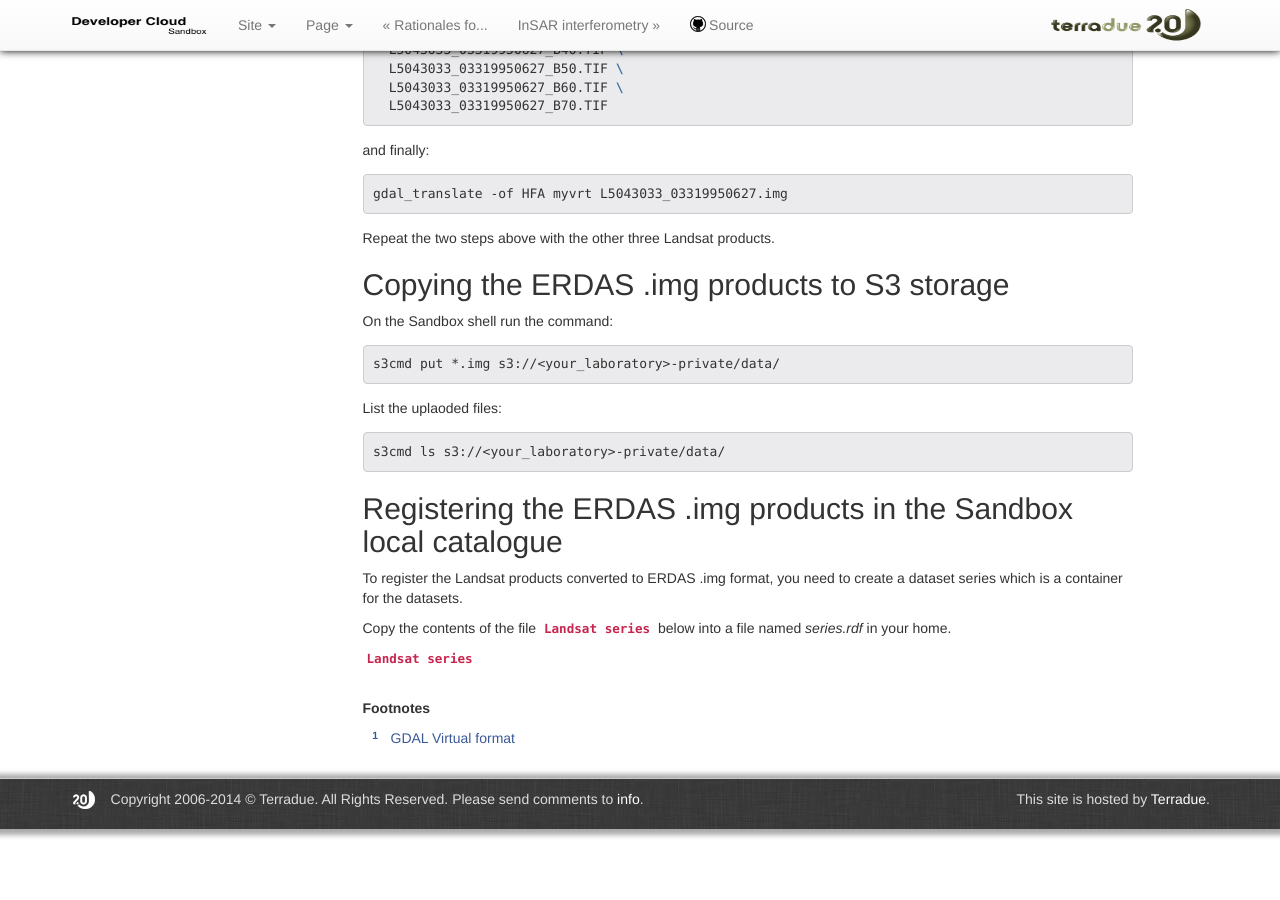
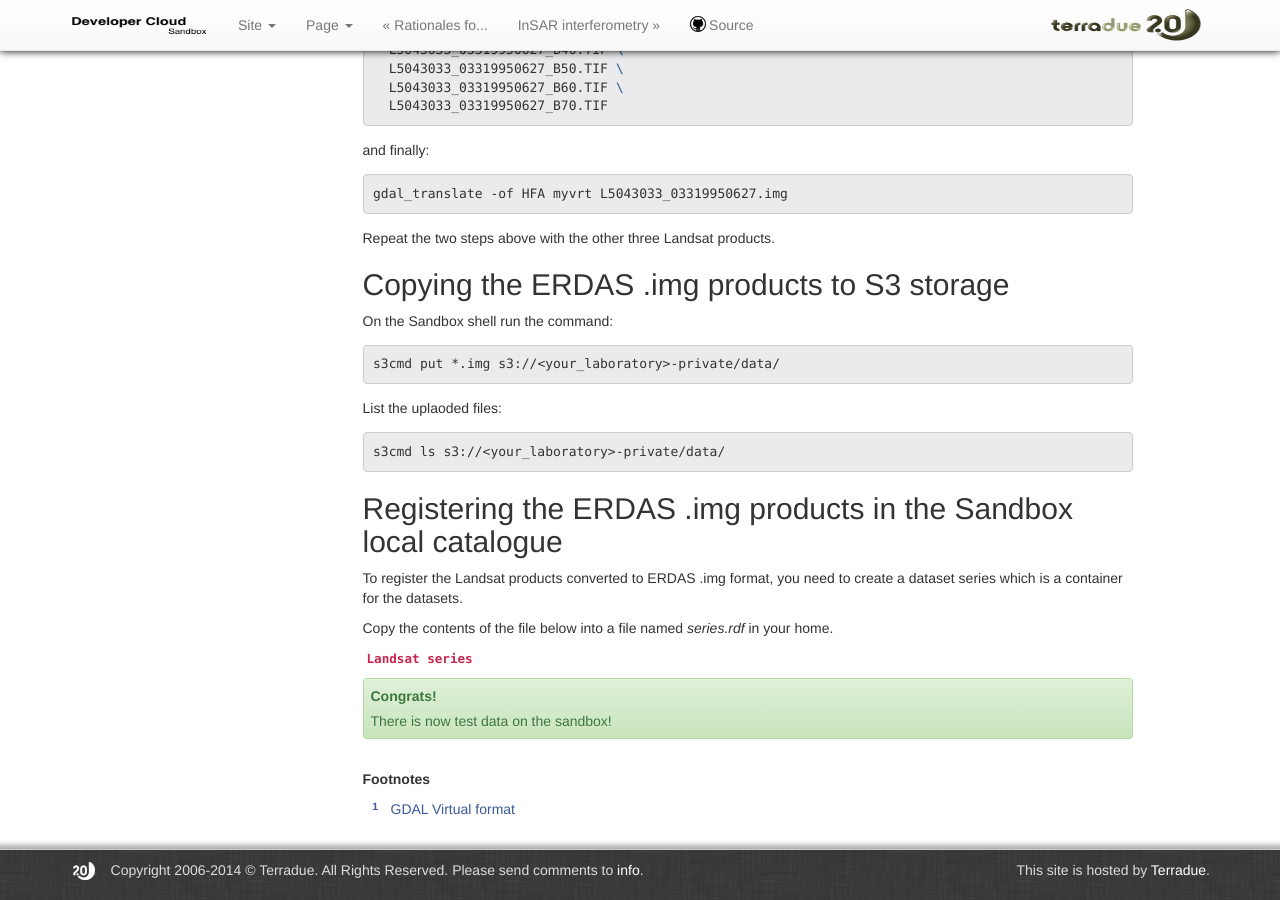
Before and after one commit to Terradue/doc-developer-sandbox, a Sphinx documentation site: the page built from source/field/vegetation/lib_python_ndvi/data.rst, in a window 1280 px wide and 900 px high, scrolled down 516 px. Built offline with Sphinx 7.4.7, drawn with Linux system fonts in a browser that asks for light colours; pages that are not in the unit, such as notebooks, are missing from menus.

Commit message:
Update data.rst

```diff
--- a/source/field/vegetation/lib_python_ndvi/data.rst
+++ b/source/field/vegetation/lib_python_ndvi/data.rst
@@ -67,11 +67,11 @@ Registering the ERDAS .img products in the Sandbox local catalogue
 
 To register the Landsat products converted to ERDAS .img format, you need to create a dataset series which is a container for the datasets.
 
-Copy the contents of the file :download:`Landsat series <files/series.rdf>` below into a file named *series.rdf* in your home.
+Copy the contents of the file below into a file named *series.rdf* in your home.
 
 :download:`Landsat series <files/series.rdf>`
 
-.. admonition::Congrats!
+.. admonition:: Congrats!
 
   There is now test data on the sandbox!
 
```
